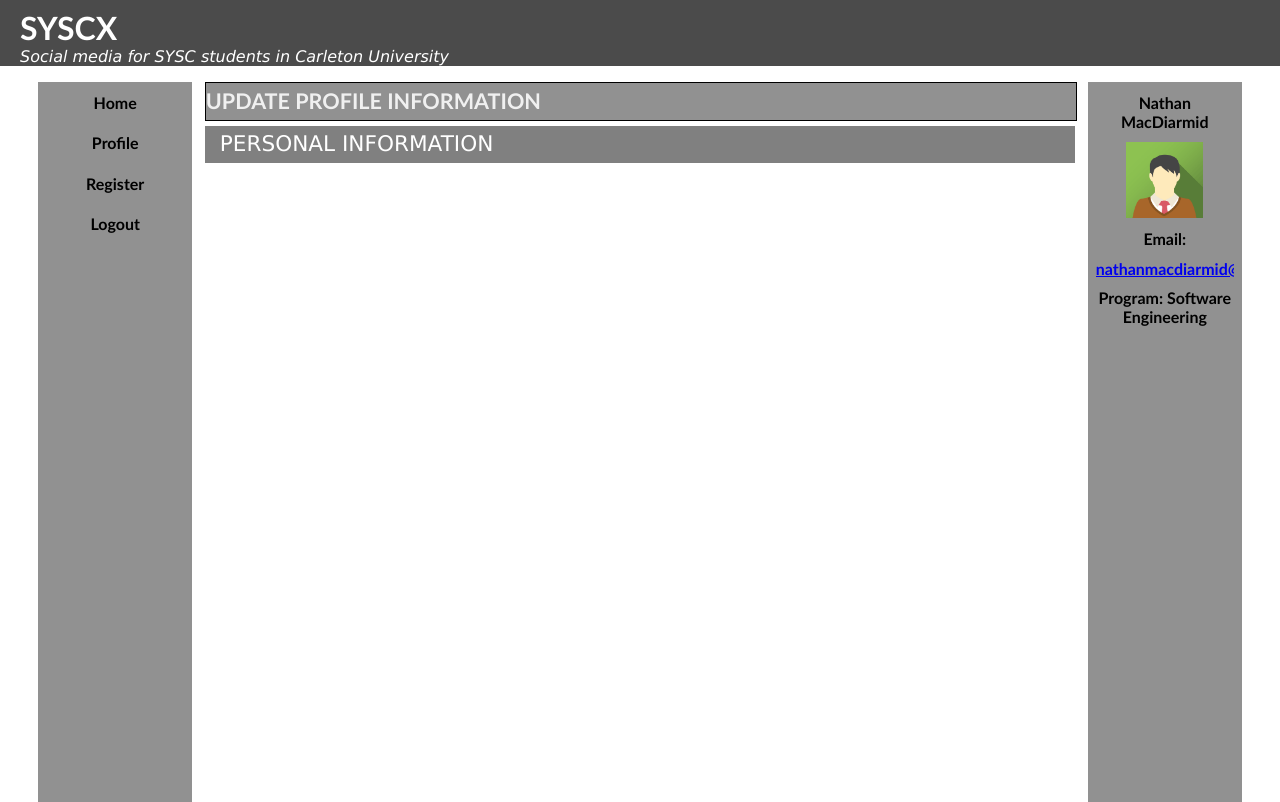
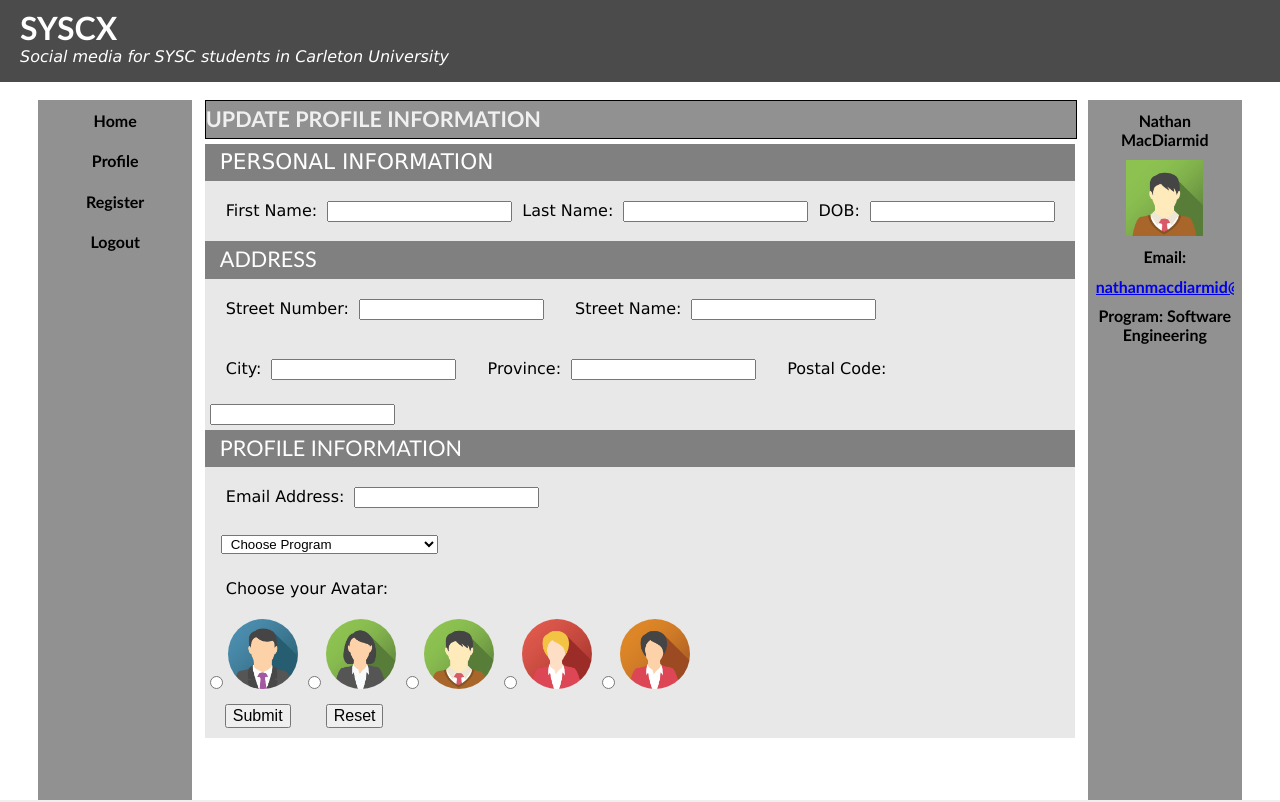
Before and after one commit to NathanMacDiarmid/SYSC4504, a PHP site: page /profile.html in a window 1280 px wide. Run offline with PHP 8.4, Linux system fonts and the light colour scheme.

Commit message:
finished a1

```diff
--- a/A1/nathan_macdiarmid_A01/assets/css/style.css
+++ b/A1/nathan_macdiarmid_A01/assets/css/style.css
@@ -22,6 +22,12 @@ footer {
   background-color: #4b4b4b;
 }
 
+header {
+  position: fixed;
+  width: 100%;
+  z-index: 1;
+}
+
 header h1 {
   padding: 8px 0 0 20px;
   font-size: 32px;
@@ -41,7 +47,8 @@ main {
   position: relative;
 }
 
-nav, .userInfo {
+nav,
+.userInfo {
   position: absolute;
   width: 12%;
   height: 90vh;
@@ -49,16 +56,22 @@ nav, .userInfo {
 }
 
 nav {
+  margin-top: 100px;
   margin-left: 3%;
   text-align: center;
   display: flex;
   flex-direction: column;
+  position: fixed;
+  text-wrap: wrap;
+  overflow: hidden;
+
   a {
     padding-top: 7%;
     padding-bottom: 7%;
     color: black;
     text-decoration: none;
   }
+
   a:hover {
     color: white;
     background-color: #4b4b4b;
@@ -66,11 +79,13 @@ nav {
 }
 
 .userInfo {
+  margin-top: 100px;
   margin-left: 85%;
   text-align: center;
   display: flex;
   flex-direction: column;
   align-items: center;
+  position: fixed;
 }
 
 .userInfo img {
@@ -78,7 +93,7 @@ nav {
   padding-top: 7%;
 }
 
-.userInfo > * {
+.userInfo>* {
   text-wrap: wrap;
   overflow: hidden;
   padding-top: 7%;
@@ -86,6 +101,7 @@ nav {
 }
 
 section {
+  margin-top: 100px;
   margin-left: 16%;
   width: 68%;
   position: absolute;
@@ -108,6 +124,22 @@ legend span {
   padding: 0px 0px 0px 15px;
 }
 
+.pageHeader {
+  margin: 0;
+  padding: 5px 0px;
+  height: 27.2px;
+  width: 100%;
+  text-transform: uppercase;
+  font-size: 21.6px;
+  color: #ffffff;
+  background-color: #808080;
+}
+
+.pageHeader span {
+  display: inline;
+  padding: 0px 0px 0px 15px;
+}
+
 fieldset {
   margin: 0;
   padding: 0;
@@ -121,6 +153,7 @@ form p {
   margin-left: 16px;
   padding: 0px 0px 0px 5px;
 }
+
 form input,
 select {
   margin: 5px;
@@ -152,3 +185,29 @@ label img {
   height: 50px;
   border-radius: 50%;
 }
+
+.formInput {
+  margin-top: 8px;
+  margin-left: 16px;
+  padding: 0px 0px 0px 5px;
+  width: 25%;
+  line-height: 60px;
+  resize: both;
+}
+
+summary {
+  font-size: large;
+  font-weight: bold;
+  padding-bottom: 1%;
+}
+
+.post {
+  padding: 1% 1% 1% 1%;
+  margin-top: 1%;
+  border: 1px solid black;
+}
+
+.avatar {
+  border-radius: 50%;
+  width: 70px;
+}
--- a/A1/nathan_macdiarmid_A01/profile.html
+++ b/A1/nathan_macdiarmid_A01/profile.html
@@ -53,10 +53,62 @@
    <main>
       <section>
          <h2>Update Profile information</h2>
-         <form>
+         <form action="https://ramisabouni.com/sysc4504/process_profile.php" method="post">
             <fieldset>
-               <legend><span>Personal information</span></legend>
-
+               <legend>
+                  <span>Personal Information</span>
+               </legend>
+               <label for="first_name" class="formInput">First Name:</label>
+               <input name="first_name" id="first_name" type="text">
+               <label for="last_name">Last Name:</label>
+               <input name="last_name" id="last_name" type="text">
+               <label for="DOB">DOB:</label>
+               <input name="DOB" id="DOB" type="text">
+               <div class="pageHeader">
+                  <span>Address</span>
+               </div>
+               <label for="street_number" class="formInput">Street Number:</label>
+               <input name="street_number" id="street_number" type="text">
+               <label for="street_name" class="formInput">Street Name:</label>
+               <input name="street_name" id="street_name" type="text">
+               <br>
+               <label for="city" class="formInput">City:</label>
+               <input name="city" id="city" type="text">
+               <label for="province" class="formInput">Province:</label>
+               <input name="province" id="province" type="text">
+               <label for="postal_code" class="formInput">Postal Code:</label>
+               <input name="postal_code" id="postal_code" type="text">
+               <div class="pageHeader">
+                  <span>Profile Information</span>
+               </div>
+               <label for="student_email" class="formInput">Email Address:</label>
+               <input name="student_email" id="student_email" type="text">
+               <br>
+               <select name="program" class="formInput">
+                  <option>Choose Program</option>
+                  <option>Computer Systems Engineering</option>
+                  <option>Software Engineering</option>
+                  <option>Communications Engineering</option>
+                  <option>Biomedical and Electrical Engineering</option>
+                  <option>Electrical Engineering</option>
+                  <option>Special</option>
+               </select>
+               <br>
+               <label class="formInput">Choose your Avatar:</label>
+               <br>
+               <input type="radio" name="avatar"><img src="/A1/nathan_macdiarmid_A01/images/img_avatar1.png"
+                  alt="image1" class="avatar">
+               <input type="radio" name="avatar"><img src="/A1/nathan_macdiarmid_A01/images/img_avatar2.png"
+                  alt="image2" class="avatar">
+               <input type="radio" name="avatar"><img src="/A1/nathan_macdiarmid_A01/images/img_avatar3.png"
+                  alt="image3" class="avatar">
+               <input type="radio" name="avatar"><img src="/A1/nathan_macdiarmid_A01/images/img_avatar4.png"
+                  alt="image4" class="avatar">
+               <input type="radio" name="avatar"><img src="/A1/nathan_macdiarmid_A01/images/img_avatar5.png"
+                  alt="image5" class="avatar">
+               <br>
+               <input type="submit">
+               <input type="reset">
             </fieldset>
          </form>
       </section>
```
Also changed, not shown: A1/nathan_macdiarmid_A01/index.html (+98 -1 lines), A1/nathan_macdiarmid_A01/logout.html (+5 -3 lines), A1/nathan_macdiarmid_A01/register.html (+29 -3 lines), 1 other file.
